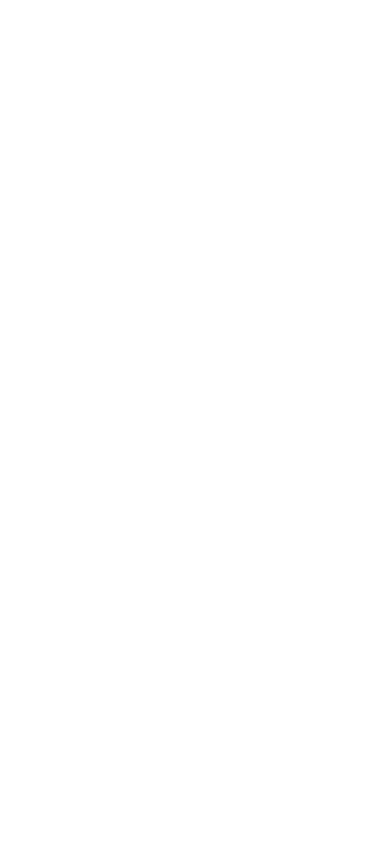
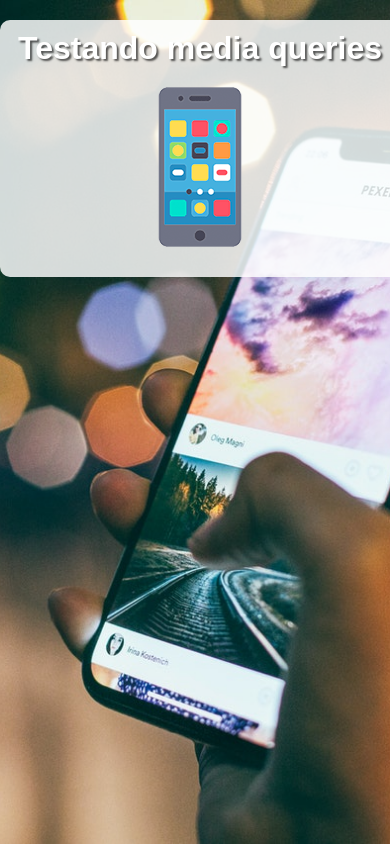
Before and after one commit to thalesturcheti/html-css, a plain HTML site: page exercícios/ex026/mq004/index.html in a window 390 px wide. Drawn offline with Linux system fonts and the light colour scheme.

Commit message:
mobile first

```diff
--- /dev/null
+++ b/exercícios/ex026/mq004/estilos/style.css
@@ -0,0 +1,48 @@
+@charset "UTF-8";
+
+/*Versão Mobile First*/
+
+*{
+    font-family: Arial, Helvetica, sans-serif;
+    margin: 0px;
+    padding: 0px;
+    box-sizing: border-box;
+}
+
+html{
+    height: 100vh;
+}
+
+body{
+    background: black url(../imagens/back-phone.jpg) no-repeat;
+    background-size: cover;
+    background-position: center center;
+}
+
+
+main{
+    background-color: rgba(255, 255, 255, 0.827);
+    width: 400px;
+    margin: auto;
+    margin-top: 20px;
+    border-radius: 10px;
+    padding: 10px;
+}
+
+h1{
+    text-align: center;
+    color: white;
+    font-size: 2em;
+    text-shadow: 2px 2px 2px rgba(0, 0, 0, 0.63);
+}
+
+img{
+    display: block;
+    margin: auto;
+}
+
+#phone{ display: block;}
+#tablet{display: none;}
+#print{display: none;}
+#pc{display: none;}
+#tv{display: none;}
--- a/exercícios/ex026/mq004/index.html
+++ b/exercícios/ex026/mq004/index.html
@@ -4,8 +4,17 @@
     <meta charset="UTF-8">
     <meta name="viewport" content="width=device-width, initial-scale=1.0">
     <title>Media Query</title>
+    <link rel="stylesheet" href="estilos/style.css" media="all">
+    <link rel="stylesheet" href="estilos/media-query.css">
 </head>
 <body>
-
+    <main>
+        <h1>Testando media queries</h1>
+        <img id="phone" src="imagens/icon-phone.png" alt="acessando via smartphone">
+        <img id="tablet" src="imagens/icon-tablet.png" alt="acessando via tablet">
+        <img id="print" src="imagens/icon-print.png" alt="versão para impressão">
+        <img id="pc" src="imagens/icon-pc.png" alt="versão para desktop">
+        <img id="tv" src="imagens/icon-tv.png" alt="versão para tv">
+    </main>
 </body>
 </html>
```
Also changed, not shown: exercícios/ex026/mq004/estilos/media-query.css (added, +7 -0 lines).
